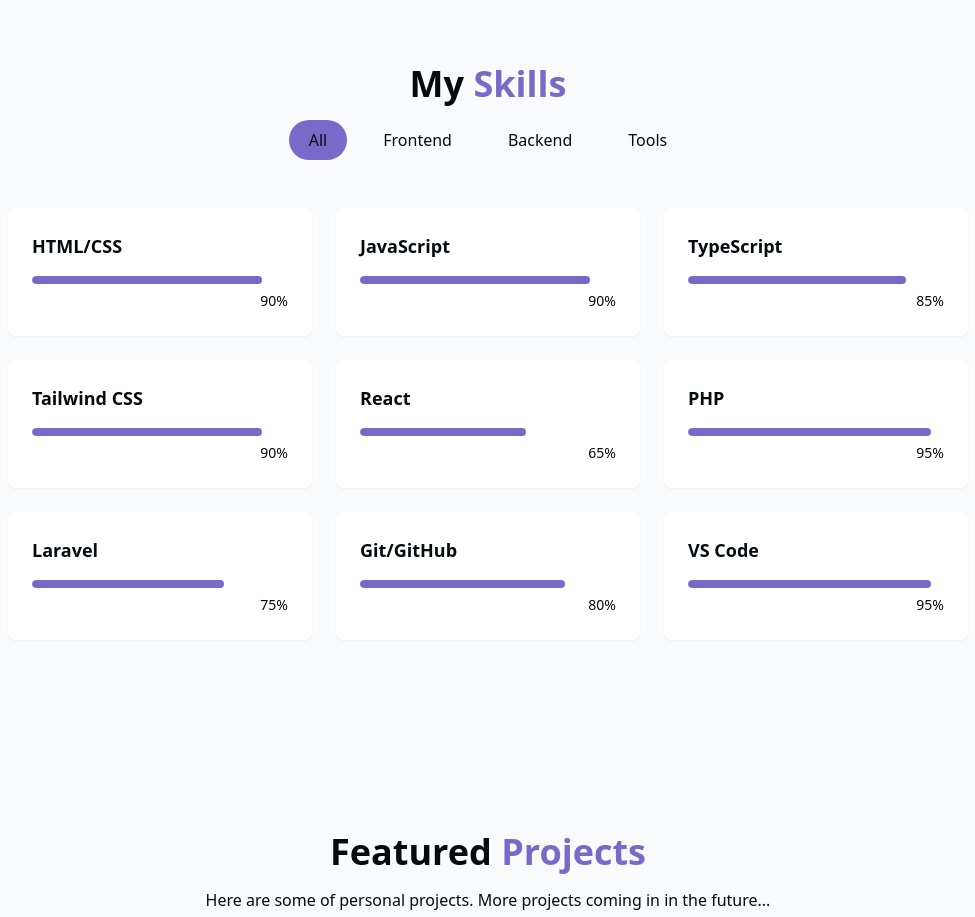
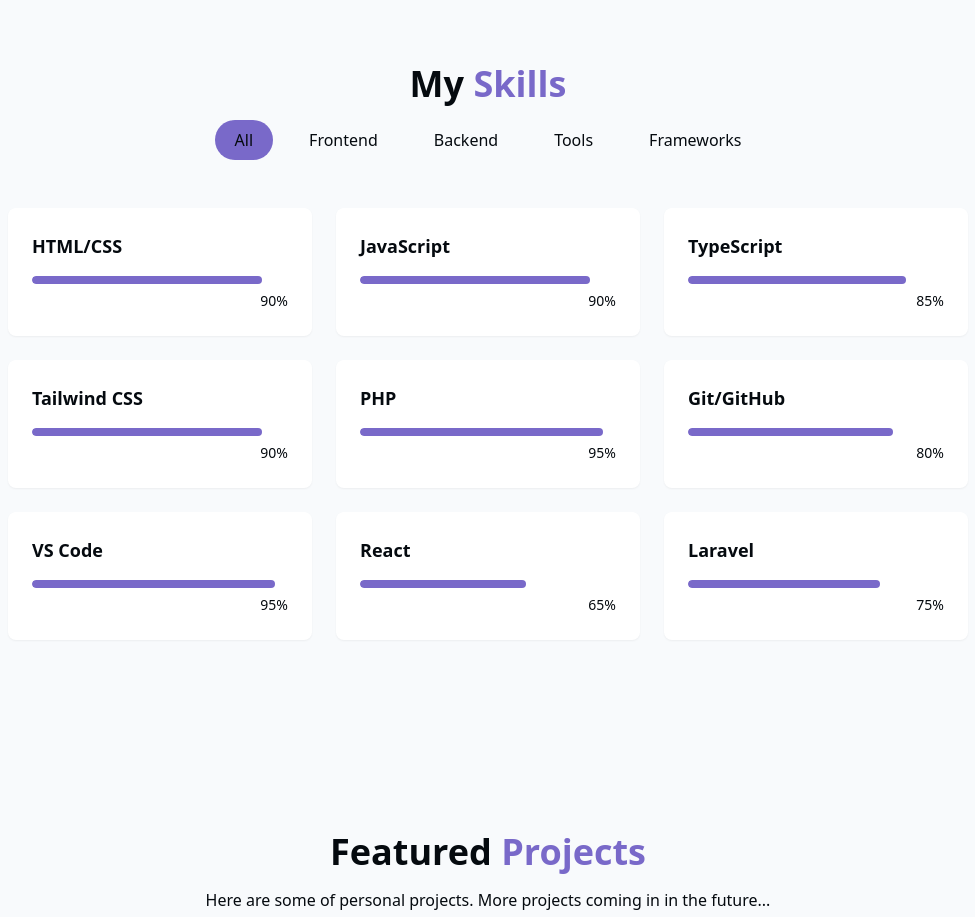
Before and after one commit to iVlastart/portfolio, a React (Vite) app: page / in a window 1280 px wide. Shown: the part 1300-2217 px from the top of the page, without its empty margins (152-1127 px from the left). Built offline with nearby package versions, Linux system fonts and the light colour scheme.

Commit message:
Added a frameworks tab

```diff
--- a/src/Components/Sections/SkillsSection.jsx
+++ b/src/Components/Sections/SkillsSection.jsx
@@ -7,19 +7,23 @@
     {name: 'JavaScript', level: 90, category: 'frontend'},
     {name: 'TypeScript', level: 85, category: 'frontend'},
     {name: 'Tailwind CSS', level: 90, category: 'frontend'},
-    {name: 'React', level: 65, category: 'framework'},
+
 
     /* Backend */
     {name: 'PHP', level:95, category: 'backend'},
-    {name: 'Laravel', level: 75, category: 'backend'},
+
 
 
     /* Tools */
     {name: 'Git/GitHub', level: 80, category: 'tools'},
     {name: 'VS Code', level: 95, category: 'tools'},
+
+    /* Frameworks */
+    {name: 'React', level: 65, category: 'framework'},
+    {name: 'Laravel', level: 75, category: 'framework'},
 ];
 
-const categories = ['all', 'frontend', 'backend', 'tools'];
+const categories = ['all', 'frontend', 'backend', 'tools', 'frameworks'];
 
 export const SkillsSection = ()=>{
     const [activeCategory, setActiveCategory] = useState('all');
```
